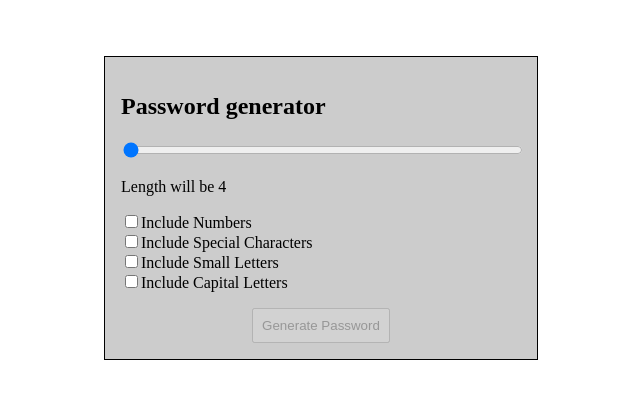
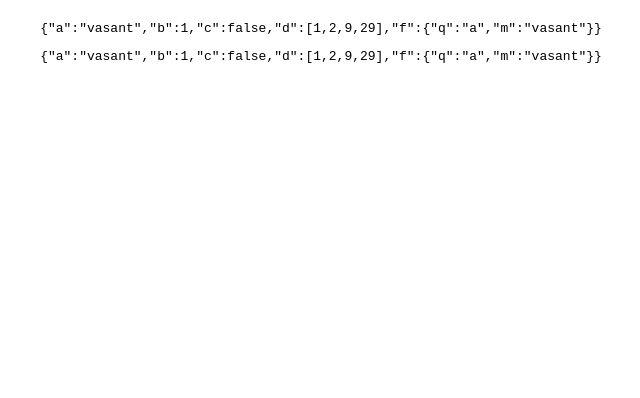
Before and after one commit to Vasant-Mestry-11/machine-coding-practice, a React (Vite) app: page / in a window 1280 px wide. Shown: the top 398 px of the page, without its empty margins (319-959 px from the left). Built offline with nearby package versions, Linux system fonts and the light colour scheme.

Commit message:
:zap: :construction: deepCopy object with all data types

```diff
--- a/src/App.jsx
+++ b/src/App.jsx
@@ -2,11 +2,76 @@ import "./App.css";
 import Password from "./components/password";
 import Signal from "./components/signal";
 
+/*
+
+Copy deeply nested object
+
+values
+- numbers
+- functions
+- array
+- object
+
+*/
 function App() {
+  let obj = {
+    a: "vasant",
+    b: 1,
+    c: false,
+    d: [1, 2, 3],
+    e: function () {
+      console.log("abc");
+    },
+    f: {
+      q: "a",
+      m: {
+        foo: "bar",
+        don: "vm",
+      },
+    },
+  };
+
+  const newObj = {};
+  const deepCopy = (val) => {
+    console.log("=== val", val)
+    for (let key in val) {
+      if (["boolean", "string", "number"].includes(typeof val[key])) {
+        newObj[key] = val[key];
+      }
+
+      if (typeof val[key] === "object") {
+        if (Array.isArray(val[key])) {
+          const newArr = [...val[key]];
+          newObj[key] = newArr;
+        } else {
+          console.log(val[key]);
+          const temp = deepCopy(val[key]);
+          newObj[key] = temp;
+        }
+      }
+
+      1;
+      if (typeof val[key] === "function") {
+        newObj[key] = val[key];
+      }
+    }
+
+    return val;
+  };
+
+  const obj2 = deepCopy(obj);
+  obj.d[2] = 9;
+  obj.d[3] = 29;
+  obj.f["m"] = "vasant";
+
+  console.log("obj2", obj2);
   return (
     <>
       {/* <Signal /> */}
-      <Password />
+      {/* <Password /> */}
+
+      <pre>{JSON.stringify(obj)}</pre>
+      <pre>{JSON.stringify(obj2)}</pre>
     </>
   );
 }
```
